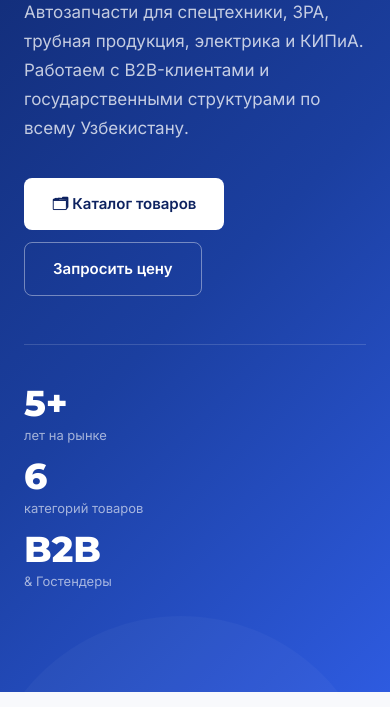
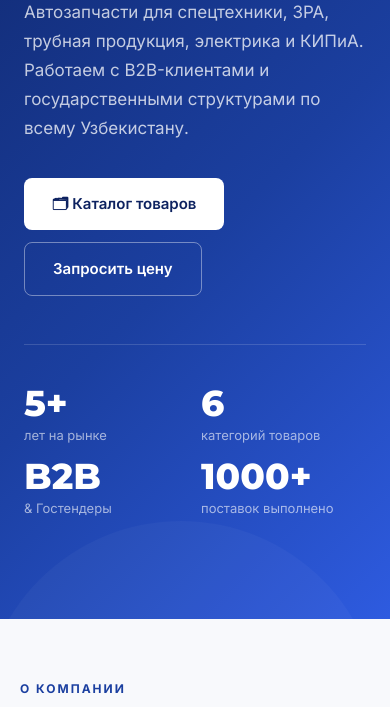
Before and after one commit to Manush808/milliy-business, a plain HTML site: page index.html in a window 390 px wide. Shown: the part 388-1095 px from the top of the page. Drawn offline with Linux system fonts and the light colour scheme.

Commit message:
Add 1000+ deliveries stat to hero section

```diff
--- a/index.html
+++ b/index.html
@@ -263,7 +263,7 @@
 
   .hero-stats {
     display: grid;
-    grid-template-columns: repeat(3, 1fr);
+    grid-template-columns: repeat(4, 1fr);
     gap: 16px;
     margin-top: 48px;
     padding-top: 40px;
@@ -868,7 +868,7 @@
     .contact-grid { grid-template-columns: 1fr; }
     .footer-top { grid-template-columns: 1fr 1fr; }
     .form-row { grid-template-columns: 1fr; }
-    .hero-stats { grid-template-columns: repeat(3, 1fr); }
+    .hero-stats { grid-template-columns: repeat(4, 1fr); }
   }
 
   @media (max-width: 600px) {
@@ -878,7 +878,7 @@
     .about-metrics { grid-template-columns: 1fr; }
     .metric-card.full { grid-column: span 1; }
     .footer-top { grid-template-columns: 1fr; }
-    .hero-stats { grid-template-columns: 1fr; gap: 12px; }
+    .hero-stats { grid-template-columns: 1fr 1fr; gap: 12px; }
     section { padding: 56px 20px; }
   }
 </style>
@@ -950,6 +950,10 @@
         <div class="stat-item">
           <div class="stat-num">B2B</div>
           <div class="stat-label" data-i18n="stat3">& Гостендеры</div>
+        </div>
+        <div class="stat-item">
+          <div class="stat-num">1000<span class="stat-unit">+</span></div>
+          <div class="stat-label" data-i18n="stat4">поставок выполнено</div>
         </div>
       </div>
     </div>
@@ -1420,6 +1424,7 @@ const i18n = {
     stat1: 'лет на рынке',
     stat2: 'категорий товаров',
     stat3: '& Гостендеры',
+    stat4: 'поставок выполнено',
     hc1: 'Автозапчасти для спецтехники',
     hc2: 'ЗРА',
     hc3: 'Фасонные детали',
@@ -1512,6 +1517,7 @@ const i18n = {
     stat1: 'yillik tajriba',
     stat2: 'mahsulot toifalari',
     stat3: 'va davlat tenderlar',
+    stat4: 'ta yetkazib berish',
     hc1:'Maxsus texnika ehtiyot qismlari',hc2:'ZRA',hc3:'Qo\'shimcha detallar',hc4:'Elektrika',hc5:'Quvur mahsulotlari',hc6:'KIPiA',
     about_label:'Kompaniya haqida', about_title:'MILLIY-BUSINESS — ishonchli sherigingiz',
     about_desc:'2019 yilda Toshkentda tashkil etilgan. O\'zbekiston bo\'ylab sanoat mahsulotlarini yetkazib berishga ixtisoslashgan.',
@@ -1585,6 +1591,7 @@ const i18n = {
     stat1: 'years in market',
     stat2: 'product categories',
     stat3: '& Gov. Tenders',
+    stat4: 'deliveries completed',
     hc1:'Heavy Equipment Parts',hc2:'Control Valves',hc3:'Pipe Fittings',hc4:'Electrical',hc5:'Pipe Products',hc6:'Instrumentation',
     about_label:'About', about_title:'MILLIY-BUSINESS — your reliable partner',
     about_desc:'Founded in 2019 in Tashkent. Specializing in industrial goods supply for enterprises, construction companies and government organizations across Uzbekistan.',
@@ -1704,6 +1711,7 @@ const statDefs = [
   { selector: '.hero-stats .stat-item:nth-child(1) .stat-num', target: 5, suffix: '+' },
   { selector: '.hero-stats .stat-item:nth-child(2) .stat-num', target: 6, suffix: '' },
   { selector: '.hero-stats .stat-item:nth-child(3) .stat-num', target: 'B2B', suffix: '' },
+  { selector: '.hero-stats .stat-item:nth-child(4) .stat-num', target: 1000, suffix: '+' },
 ];
 
 let countersRun = false;
```
